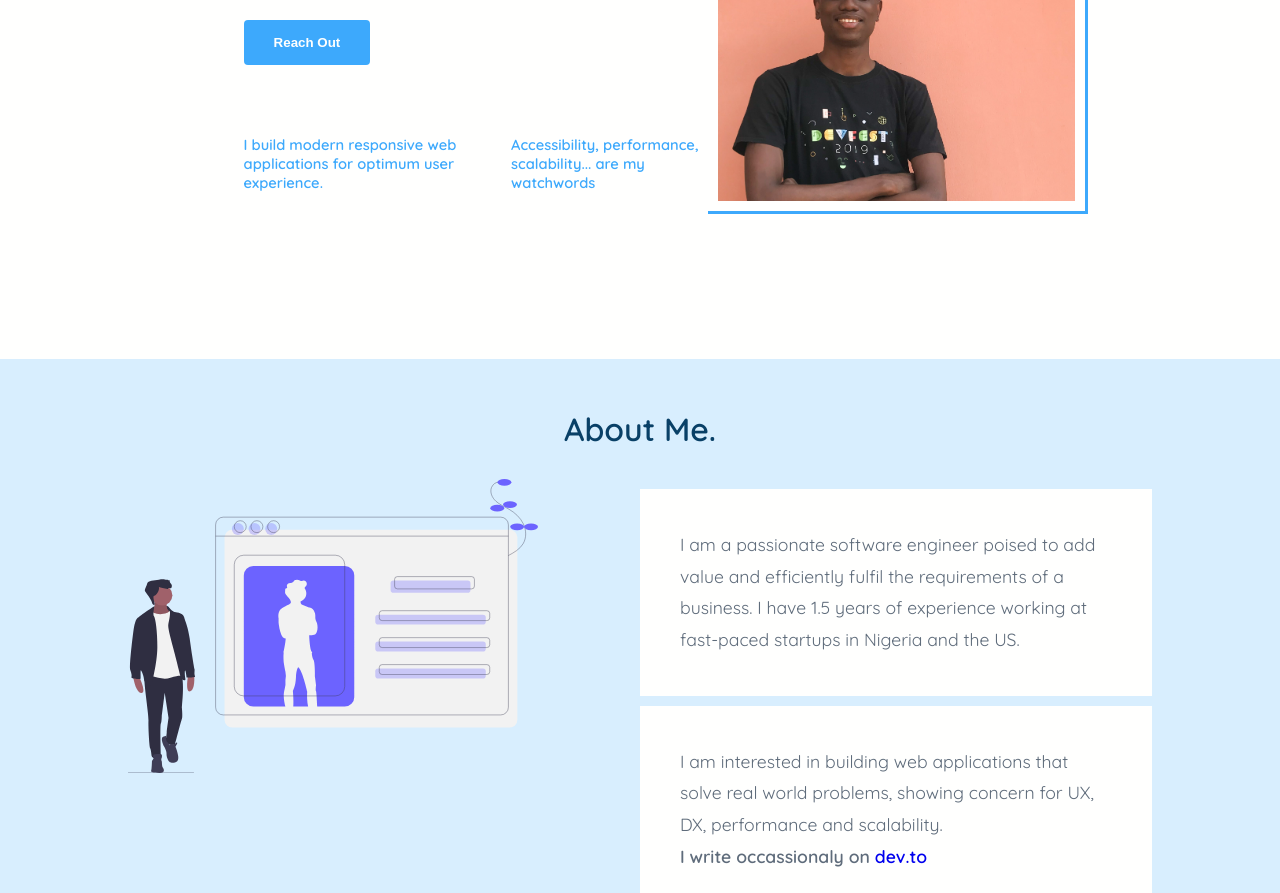
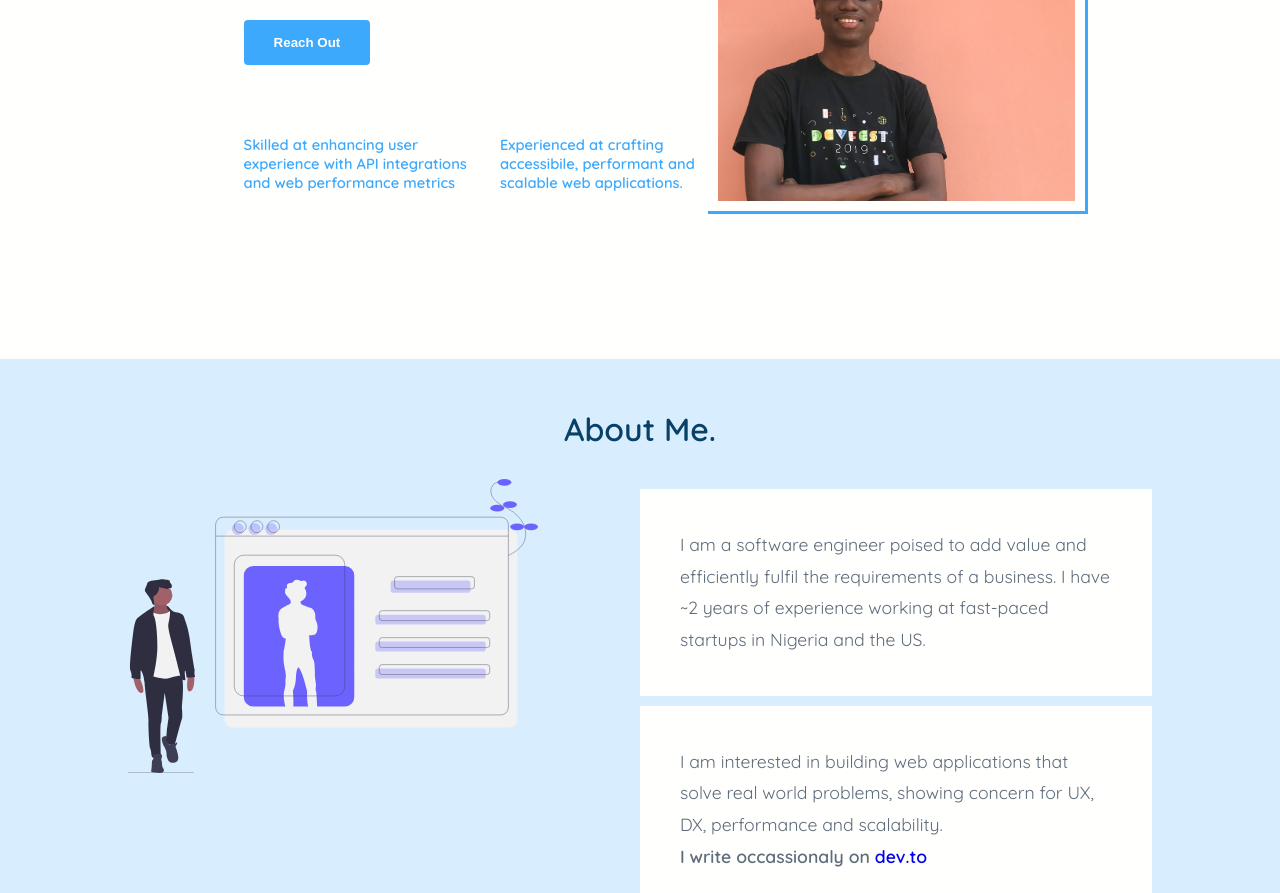
Before and after one commit to Segun98/portfolio, a Vue app: page / in a window 1280 px wide. Shown: the part 440-1333 px from the top of the page. Built offline with nearby package versions, Linux system fonts and the light colour scheme.

Commit message:
copy updates

```diff
--- a/src/components/About.vue
+++ b/src/components/About.vue
@@ -11,9 +11,9 @@
               this.isDark ? { color: 'white', background: '#0c0c0c' } : {},
             ]"
           >
-            I am a passionate software engineer poised to add value and
-            efficiently fulfil the requirements of a business. I have 1.5 years
-            of experience working at fast-paced startups in Nigeria and the US.
+            I am a software engineer poised to add value and efficiently fulfil
+            the requirements of a business. I have ~2 years of experience
+            working at fast-paced startups in Nigeria and the US.
           </p>
 
           <p
--- a/src/views/Home.vue
+++ b/src/views/Home.vue
@@ -24,12 +24,13 @@
             <button>Reach Out</button>
           </a>
           <div class="main-intro_bottom">
+            <small onclick=""
+              >Skilled at enhancing user experience with API integrations and
+              web performance metrics</small
+            >
             <small onclick="">
-              I build modern responsive web applications for optimum user
-              experience.
-            </small>
-            <small onclick="">
-              Accessibility, performance, scalability... are my watchwords
+              Experienced at crafting accessibile, performant and scalable web
+              applications.
             </small>
           </div>
         </div>
```
Also changed, not shown: 1 other file (tests, documents, lock files or other folders).
